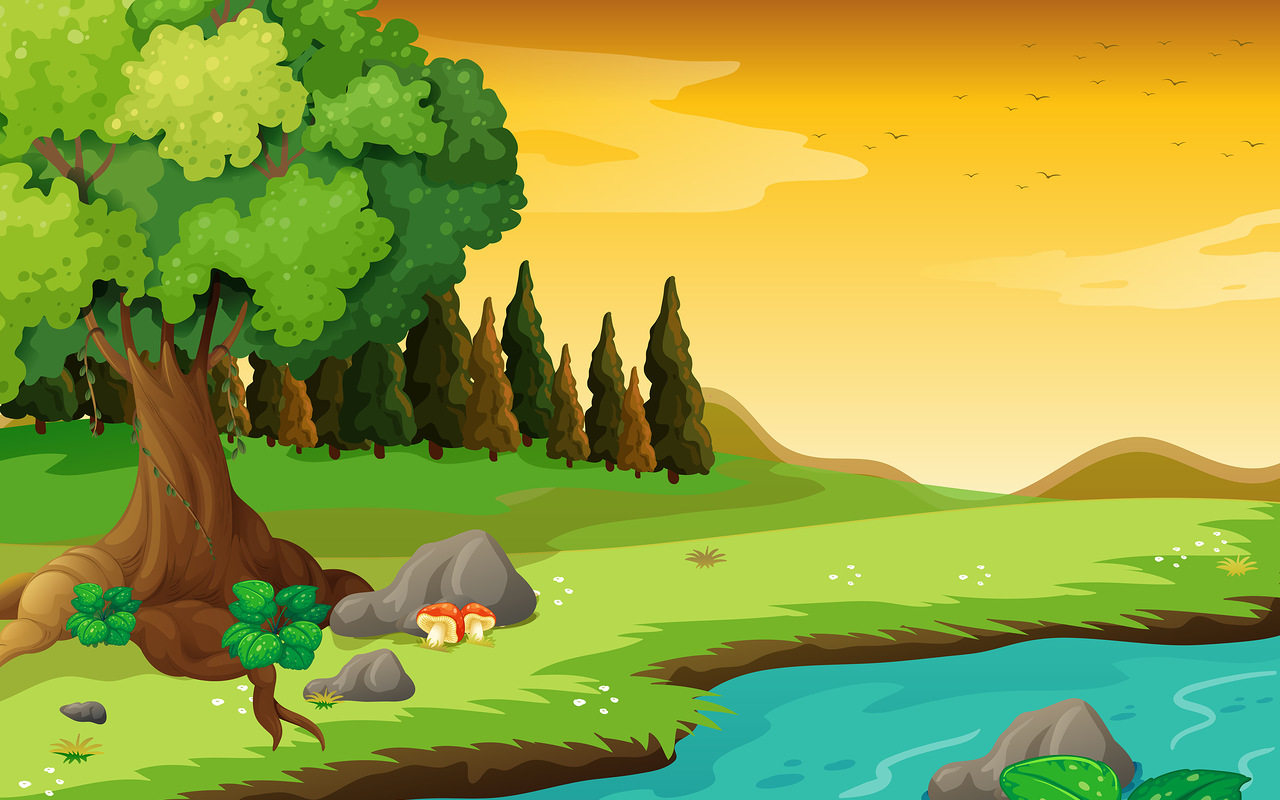
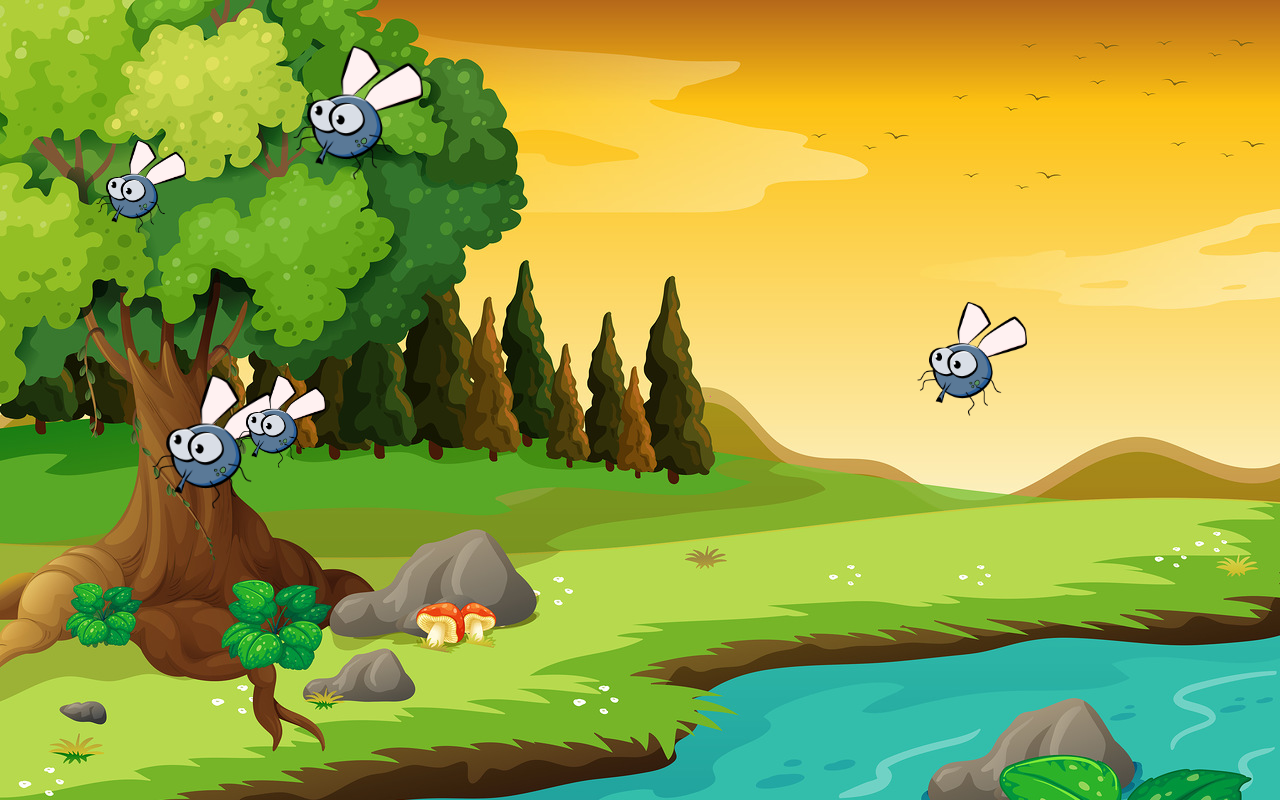
Before and after one commit to GugaDavi/projetoMataMosca, a plain HTML site: page app.html in a window 1280 px wide. Drawn offline with Linux system fonts and the light colour scheme.

Commit message:
Joguinho dos mosquitos

```diff
--- a/app.html
+++ b/app.html
@@ -1,5 +1,5 @@
 <!DOCTYPE html>
-<html lang="en">
+<html lang="pt-br">
 <head>
     <meta charset="UTF-8">
     <meta name="viewport" content="width=device-width, initial-scale=1.0">
@@ -11,9 +11,11 @@
     <script type="text/javascript" src="bootstrap.min.js"></script>
 </head>
 <body>
+    <div class="container">
 
-    <div class="container">
     </div>
+
+    <script type="text/javascript" src="scriptGame.js"></script>
 
 </body>
 </html>
--- a/script.js
+++ b/script.js
@@ -7,10 +7,4 @@
         win.location.href = "app.html";
     } );
 
-    var $widthWindowGame = window.innerWidth - 100;
-    var $heightWindowGame = window.innerHeight - 50;
-
-    var x = Math.floor(Math.random() * $widthWindowGame);
-    var y = Math.floor(Math.random() * $heightWindowGame);
-
 })(window, document);
--- /dev/null
+++ b/scriptGame.js
@@ -0,0 +1,46 @@
+function localizacaoX() {
+    var $widthWindowGame = window.innerWidth - 100;
+    var x = Math.floor(Math.random() * $widthWindowGame);
+    return x
+}
+function localizacaoY() {
+    var $heightWindowGame = window.innerHeight - 50;
+    var y = Math.floor(Math.random() * $heightWindowGame);
+    return y;
+}
+
+var tamanhos = [
+    'img1',
+    'img2',
+    'img3'
+];
+
+function styles() {
+    var stylesBug = Math.floor(Math.random() * 3);
+    return stylesBug;
+}
+
+function addBug() {
+    var bug = document.createElement("img");
+    bug.setAttribute("src", "images/mosquito.png")
+    bug.setAttribute("class", tamanhos[styles()])
+    bug.setAttribute("style", "left:" + localizacaoX() + "px;top:" + localizacaoY() + "px;");
+    document.body.appendChild(bug);
+    count -= 1;
+    console.log(bug);
+    if ( count <= 0 ){
+        var btn = document.createElement("button");
+        btn.setAttribute("class", "btn btn-success btn-lg btn-block");
+        btn.innerHTML = "Reiniciar";
+        document.body.appendChild(btn);
+        btn.setAttribute("onclick", reset() );
+        function reset() {
+            window.location.href = "index.html";
+        };
+        clearInterval( timer );
+    }
+}
+
+var count = 10;
+
+var timer = setInterval( addBug, 1000 )
--- a/style.css
+++ b/style.css
@@ -21,3 +21,17 @@ body {
     margin: auto;
     max-width: 300px;
 }
+.img1 {
+    width: 90px;
+    height: auto;
+    position: absolute;
+}.img2 {
+    width: 110px;
+    height: auto;
+    position: absolute;
+}
+.img3 {
+    width: 130px;
+    height: auto;
+    position: absolute;
+}
```
Also changed, not shown: index.html (+2 -9 lines).
